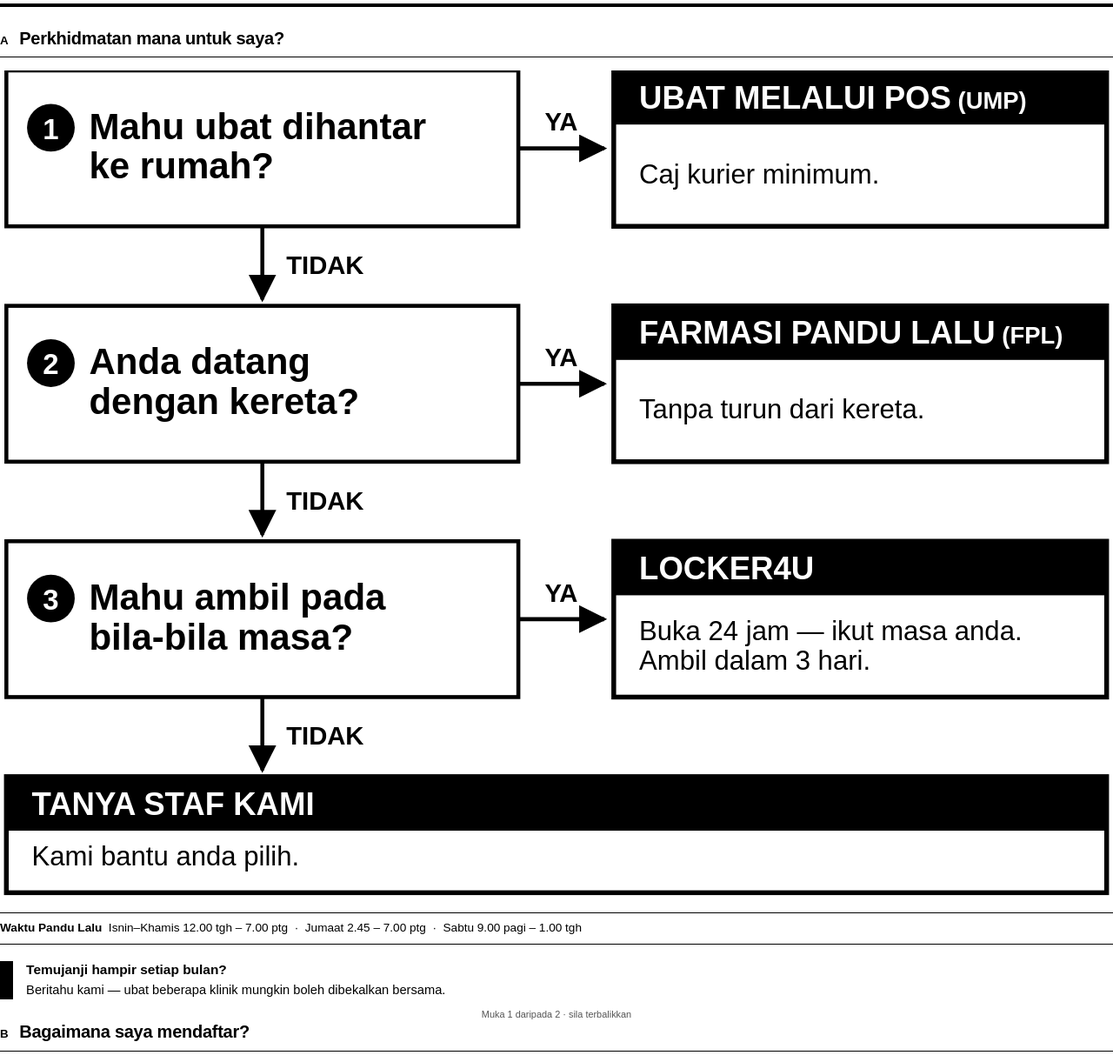
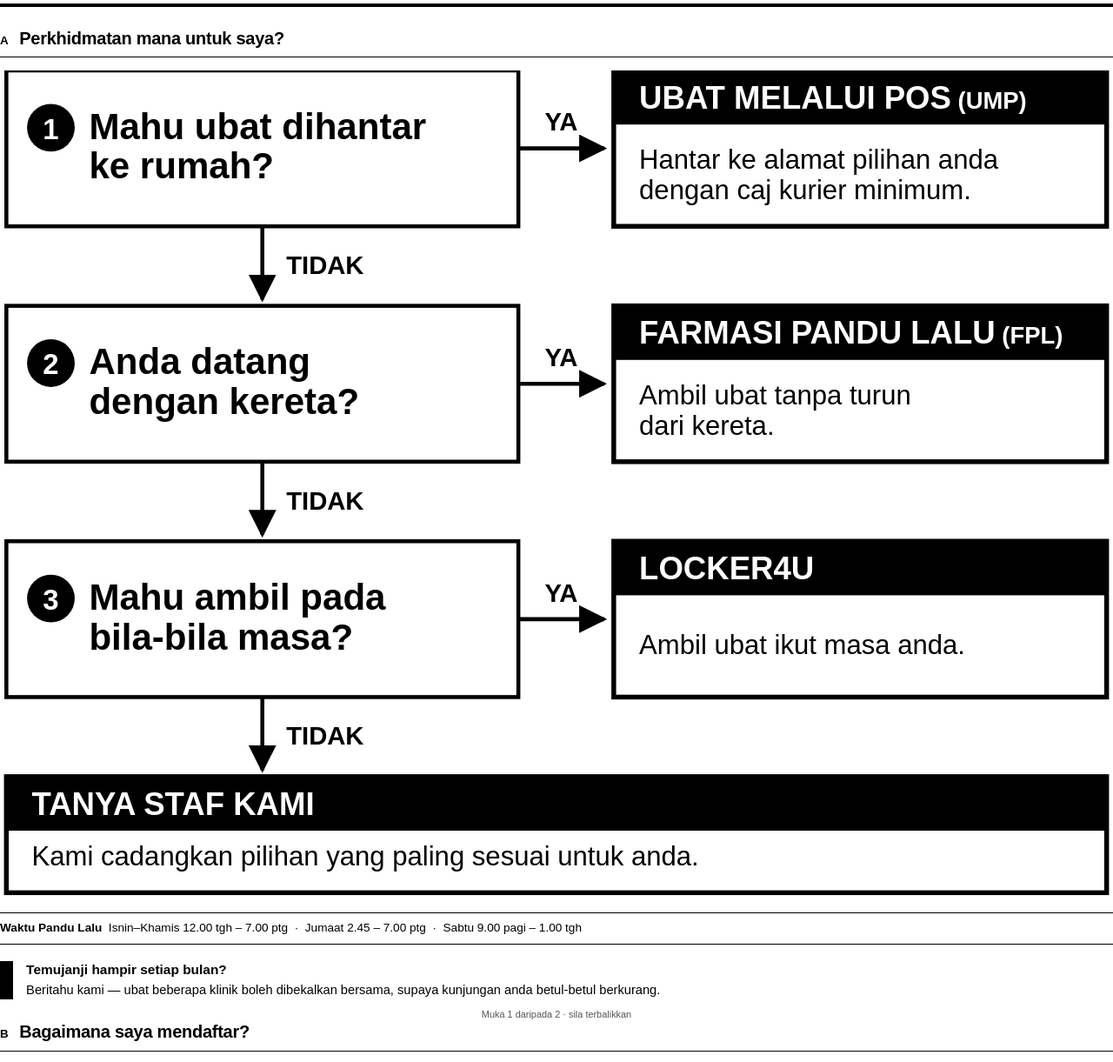
Before and after one commit to JooSzeHao/Reject-VAS, a website: page pamphlet/risalah_vas_e_pokok.html in a window 1280 px wide. Shown: the part 175-1396 px from the top of the page at 87% size. Drawn offline with Linux system fonts and the light colour scheme.

Commit message:
Revise version E wording per review
- UMP: "Hantar ke alamat pilihan anda dengan caj kurier minimum."
- FPL: "Ambil ubat tanpa turun dari kereta."
- Locker4U: "Ambil ubat ikut masa anda."
- closing leaf restored to "Kami cadangkan pilihan yang paling sesuai
  untuk anda."
- appointment note regains its purpose clause ("supaya kunjungan anda
  betul-betul berkurang")
- "sahaja" added to both places carrying "lebih kurang 5 minit"

Co-Authored-By: Claude Opus 5 <noreply@anthropic.com>
Claude-Session: https://claude.ai/code/session_01UesvNbrgisXpvYXS2Jc2vx

```diff
--- a/pamphlet/risalah_vas_e_pokok.html
+++ b/pamphlet/risalah_vas_e_pokok.html
@@ -118,7 +118,8 @@
     <rect class="lbox" x="386" y="0" width="310" height="98"/>
     <rect class="strip" x="386" y="0" width="310" height="34"/>
     <text class="lt" x="402" y="24">UBAT MELALUI POS<tspan class="lsfx"> (UMP)</tspan></text>
-    <text class="ln" x="402" y="71">Caj kurier minimum.</text>
+    <text class="ln" x="402" y="62">Hantar ke alamat pilihan anda</text>
+    <text class="ln" x="402" y="81">dengan caj kurier minimum.</text>
     <line class="edge" x1="165" y1="98" x2="165" y2="144" marker-end="url(#ae)"/>
     <text class="elabel" x="180" y="128">TIDAK</text>
     <rect class="qbox" x="4" y="148" width="322" height="98"/>
@@ -131,7 +132,8 @@
     <rect class="lbox" x="386" y="148" width="310" height="98"/>
     <rect class="strip" x="386" y="148" width="310" height="34"/>
     <text class="lt" x="402" y="172">FARMASI PANDU LALU<tspan class="lsfx"> (FPL)</tspan></text>
-    <text class="ln" x="402" y="219">Tanpa turun dari kereta.</text>
+    <text class="ln" x="402" y="210">Ambil ubat tanpa turun</text>
+    <text class="ln" x="402" y="229">dari kereta.</text>
     <line class="edge" x1="165" y1="246" x2="165" y2="292" marker-end="url(#ae)"/>
     <text class="elabel" x="180" y="276">TIDAK</text>
     <rect class="qbox" x="4" y="296" width="322" height="98"/>
@@ -144,21 +146,20 @@
     <rect class="lbox" x="386" y="296" width="310" height="98"/>
     <rect class="strip" x="386" y="296" width="310" height="34"/>
     <text class="lt" x="402" y="320">LOCKER4U</text>
-    <text class="ln" x="402" y="358">Buka 24 jam — ikut masa anda.</text>
-    <text class="ln" x="402" y="377">Ambil dalam 3 hari.</text>
+    <text class="ln" x="402" y="367">Ambil ubat ikut masa anda.</text>
     <line class="edge" x1="165" y1="394" x2="165" y2="440" marker-end="url(#ae)"/>
     <text class="elabel" x="180" y="424">TIDAK</text>
     <rect class="lbox" x="4" y="444" width="692" height="73"/>
     <rect class="strip" x="4" y="444" width="692" height="34"/>
     <text class="lt" x="20" y="468">TANYA STAF KAMI</text>
-    <text class="ln" x="20" y="500">Kami bantu anda pilih.</text>
+    <text class="ln" x="20" y="500">Kami cadangkan pilihan yang paling sesuai untuk anda.</text>
   </svg>
 
   <div class="hours"><b>Waktu Pandu Lalu</b> &nbsp;Isnin&ndash;Khamis 12.00 tgh &ndash; 7.00 ptg &nbsp;&middot;&nbsp; Jumaat 2.45 &ndash; 7.00 ptg &nbsp;&middot;&nbsp; Sabtu 9.00 pagi &ndash; 1.00 tgh</div>
 
   <div class="callout">
     <b>Temujanji hampir setiap bulan?</b>
-    Beritahu kami &mdash; ubat beberapa klinik mungkin boleh dibekalkan bersama.
+    Beritahu kami &mdash; ubat beberapa klinik boleh dibekalkan bersama, supaya kunjungan anda betul-betul berkurang.
   </div>
 
   <div class="foot">Muka 1 daripada 2 &middot; sila terbalikkan</div>
@@ -196,13 +197,13 @@
     <rect class="lbox" x="4" y="226" width="692" height="73"/>
     <rect class="strip" x="4" y="226" width="692" height="34"/>
     <text class="lt" x="20" y="250">STAF DAFTARKAN DI KAUNTER</text>
-    <text class="ln" x="20" y="282">Beritahu staf. Lebih kurang 5 minit.</text>
+    <text class="ln" x="20" y="282">Beritahu staf. Lebih kurang 5 minit sahaja.</text>
   </svg>
 
   <div class="decide">
     <h3>C &nbsp;&middot;&nbsp; Keputusan anda &mdash; tandakan satu</h3>
       <div class="tick"><div class="box"></div>
-        <div><span class="ttl">YA — tolong daftarkan saya.</span><span class="sub">Staf daftarkan sekarang. Lebih kurang 5 minit.</span></div></div>
+        <div><span class="ttl">YA — tolong daftarkan saya.</span><span class="sub">Staf daftarkan sekarang. Lebih kurang 5 minit sahaja.</span></div></div>
       <div class="tick"><div class="box"></div>
         <div><span class="ttl">YA — saya daftar sendiri.</span><span class="sub">Imbas QR di muka hadapan.</span></div></div>
       <div class="split"></div>
```
Also changed, not shown: 6 other files.
